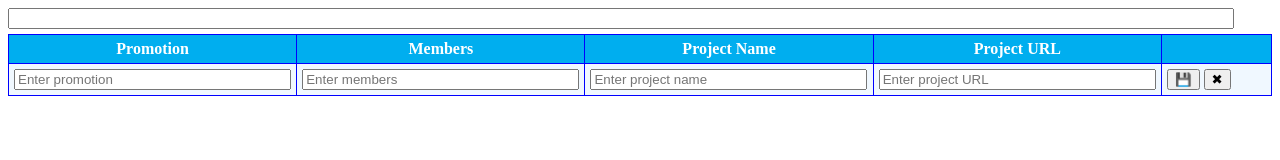
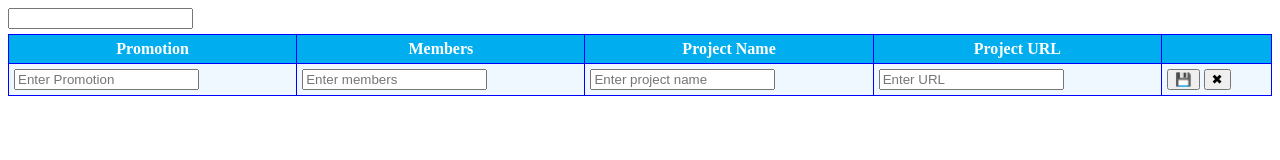
Before and after one commit to catalinsz/teams-networking, a website built with webpack: page src/index.html in a window 1280 px wide. Built offline with nearby package versions, Linux system fonts and the light colour scheme; files whose address does not match are found by name.

Commit message:
fix input width

```diff
--- a/src/index.html
+++ b/src/index.html
@@ -2,9 +2,10 @@
 <html lang="en">
   <head>
     <meta charset="UTF-8" />
+    <meta http-equiv="X-UA-Compatible" content="IE=edge" />
     <meta name="viewport" content="width=device-width, initial-scale=1.0" />
+    <title>Teams Networking</title>
     <link rel="stylesheet" href="style.css" />
-    <title>Teams Networking</title>
   </head>
   <body>
     <div style="padding: 0 0 5px 0">
@@ -25,16 +26,16 @@
         <tfoot>
           <tr>
             <td>
-              <input type="text" name="promotion" id="promotion" placeholder="Enter promotion" required />
+              <input type="text" name="promotion" id="promotion" placeholder="Enter Promotion" required />
             </td>
             <td>
               <input type="text" name="members" id="members" placeholder="Enter members" required />
             </td>
             <td>
-              <input type="text" name="projectName" id="projectName" placeholder="Enter project name" required />
+              <input type="text" name="name" id="name" placeholder="Enter project name" required />
             </td>
             <td>
-              <input type="text" name="projectUrl" id="projectUrl" placeholder="Enter project URL" required />
+              <input type="text" name="url" id="url" placeholder="Enter URL" required />
             </td>
             <td>
               <button type="submit">💾</button>
--- a/src/style.css
+++ b/src/style.css
@@ -22,10 +22,6 @@ table tr:nth-child(even) {
   background-color: #f2f2f2;
 }
 
-input {
-  width: 97%;
-}
-
 .link-btn {
   cursor: pointer;
   color: #0098b6;
```
